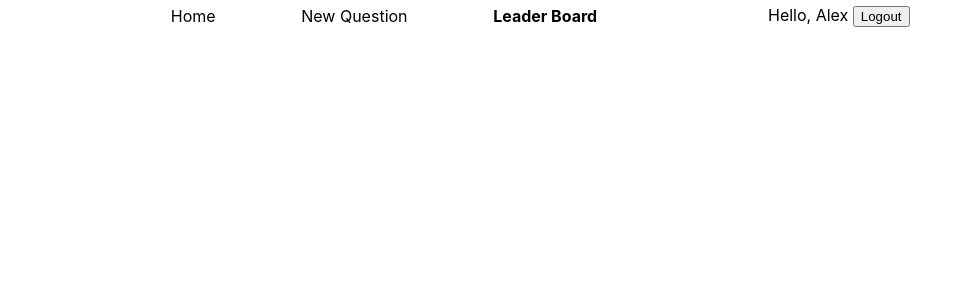
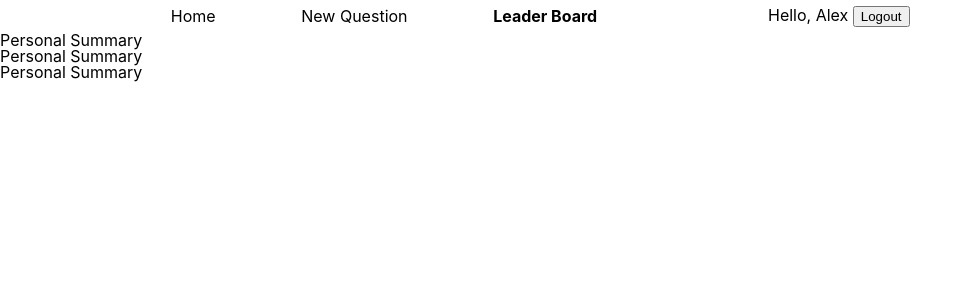
Before and after one commit to HanwenZheng/reactnd-project-would-you-rather, a React (Create React App) app: page /leaderBoard in a window 1280 px wide. Shown: the top 300 px of the page, without its empty margins (0-972 px from the left). Built offline with nearby package versions, Linux system fonts and the light colour scheme; what react-redux-loading would draw is missing.

Commit message:
Release: Prototype v0.1

```diff
--- a/src/App.js
+++ b/src/App.js
@@ -3,6 +3,8 @@ import NavBar from "./Components/NavBar";
 import { Route } from "react-router-dom";
 import Home from "./Views/Home";
 import styles from "./Components/scss/App.module.scss";
+import LeaderBoard from "./Views/LeaderBoard";
+import NewQuestion from "./Components/NewQuestion";
 
 class App extends Component {
   render() {
@@ -10,6 +12,8 @@ class App extends Component {
       <div className={styles.App}>
         <NavBar />
         <Route path="/" exact component={Home} />
+        <Route path="/newQuestion" component={NewQuestion} />
+        <Route path="/leaderBoard" component={LeaderBoard} />
       </div>
     );
   }
--- a/src/Components/NavBar.jsx
+++ b/src/Components/NavBar.jsx
@@ -14,10 +14,10 @@ class NavBar extends Component {
           <NavLink to="/" exact activeClassName={styles.active}>
             <div className={styles.tab}>Home</div>
           </NavLink>
-          <NavLink to="/NewQuestion" exact activeClassName={styles.active}>
+          <NavLink to="/newQuestion" exact activeClassName={styles.active}>
             <div className={styles.tab}>New Question</div>
           </NavLink>
-          <NavLink to="/LeaderBoard" exact activeClassName={styles.active}>
+          <NavLink to="/leaderBoard" exact activeClassName={styles.active}>
             <div className={styles.tab}>Leader Board</div>
           </NavLink>
         </div>
--- a/src/Components/NewQuestion.jsx
+++ b/src/Components/NewQuestion.jsx
@@ -0,0 +1,13 @@
+import React, { Component } from "react";
+
+class NewQuestion extends Component {
+  render() {
+    return (
+      <div>
+        <div>New Question</div>
+      </div>
+    );
+  }
+}
+
+export default NewQuestion;
--- a/src/Components/PersonSummary.jsx
+++ b/src/Components/PersonSummary.jsx
@@ -0,0 +1,13 @@
+import React, { Component } from "react";
+
+class PersonSummary extends Component {
+  render() {
+    return (
+      <div>
+        <div>Personal Summary</div>
+      </div>
+    );
+  }
+}
+
+export default PersonSummary;
--- a/src/Views/LeaderBoard.jsx
+++ b/src/Views/LeaderBoard.jsx
@@ -0,0 +1,16 @@
+import React, { Component } from "react";
+import PersonSummary from "../Components/PersonSummary";
+
+class LeaderBoard extends Component {
+  render() {
+    return (
+      <div>
+        <PersonSummary />
+        <PersonSummary />
+        <PersonSummary />
+      </div>
+    );
+  }
+}
+
+export default LeaderBoard;
```
Also changed, not shown: src/Views/NewQuestion.jsx (deleted).
